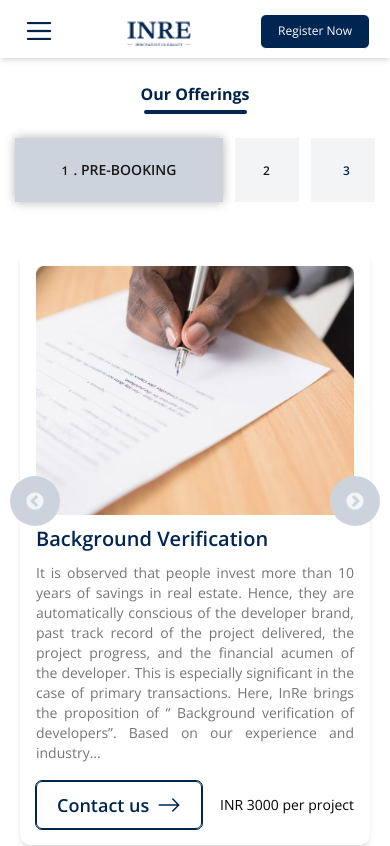
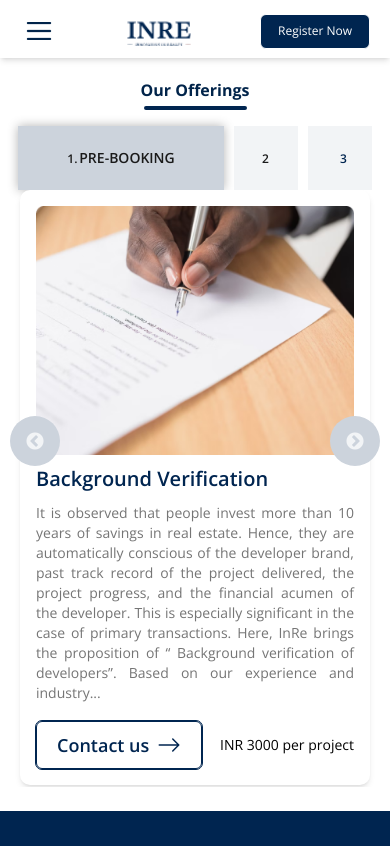
Before and after one commit to Asaduzzaman14/iner-figma-to-react, a React (Create React App) app: page /ourOferings in a window 390 px wide. Shown: the top 846 px of the page. Built offline with nearby package versions, Linux system fonts and the light colour scheme; a web font is replaced by a local one; what tw-elements would draw is missing.

Commit message:
our offering and our team page review

```diff
--- a/src/App.css
+++ b/src/App.css
@@ -356,3 +356,14 @@ border-color: #8888 !important;
 
 
 }
+
+
+
+
+
+.ourTeam .slick-slider .slick-slide {
+  padding: 0 0px !important;
+}
+.ourTeam .slick-list{
+  margin: 0 0px !important;
+}
--- a/src/components/Contact.js
+++ b/src/components/Contact.js
@@ -84,12 +84,12 @@ const Contact = () => {
   };
 
   return (
-    <div className="px-4 max-w-full lg:px-10 xl:px-[100px] 2xl:px-[200px] py-5 lg:py-7">
+    <div className=" max-w-full lg:px-10 xl:px-[100px] 2xl:px-[200px] py-5 lg:py-7">
       <div className="shadow-lg px-4 lg:px-16 ">
         <div>
           {/* image and from  */}
           {/* <div className='flex flex-col-reverse lg:flex-row gap-5 lg:justify-between '> */}
-          <div className="flex flex-col-reverse lg:flex-row gap-5 py-5 xl:gap-[60px] lg:py-10 lg:justify-between items-center ">
+          <div className="flex flex-col-reverse lg:flex-row gap-5  xl:gap-[60px] lg:py-10 lg:justify-between items-center ">
             {/* forms */}
             <div className=" mx-auto w-cal()">
               <div className="text-start">
@@ -293,7 +293,7 @@ const Contact = () => {
             {/* image */}
             <div className="max-w-full md:w-[350px] 2xl:w-[557px]">
               <img
-                className="max-w-full md:w-[300px] 2xl:w-[447px] mx-auto  lg:mb-0"
+                className="max-w-full rounded-md md:w-[300px] 2xl:w-[447px] mx-auto  lg:mb-0"
                 src={image}
                 alt=""
               />
--- a/src/page/ContactUs.js
+++ b/src/page/ContactUs.js
@@ -4,11 +4,13 @@ import Contact from "../components/Contact";
 const ContactUs = () => {
   return (
     <div className="lg:pt-[65px] lg:mb-[83px]">
-      <div className="relative lg:hidden text-center">
-        <h2 className="title text-base lg:text-[32px] -pt-1 mt-0 pb-[35px]">
-          Contact Us
-        </h2>
-        <div className=" border-2 rounded-full h-[2px] w-[54px]  inset-x-0 mx-auto border-[#002550] absolute bottom-4"></div>
+      <div className="">
+        <div className="relative text-center">
+          <h2 className="title pt-5 lg:pt-1 text-base lg:text-[32px] -pt-1 mt-0  lg:pb-[35px]">
+            Contact Us
+          </h2>
+          <div className=" border-2 rounded-full h-[2px] w-[54px]  inset-x-0 mx-auto border-[#002550] absolute -bottom-[5px]"></div>
+        </div>
       </div>
 
       <Contact />
--- a/src/page/OurOfferings.js
+++ b/src/page/OurOfferings.js
@@ -11,7 +11,7 @@ const OurOfferings = () => {
 
   return (
     <div className="px-5  lg:px-10  xl:px-[100px] 2xl:px-[200px]">
-      <div className="relative pt-6 lg:pt-[70px]">
+      <div className="relative pt-5 lg:pt-[70px]">
         <h2 className="title text-base lg:text[32px] pt-0 pb-6">
           Our Offerings
         </h2>
@@ -20,15 +20,15 @@ const OurOfferings = () => {
 
       <div className="lg:hidden">
         <ul
-          class="flex content-center gap-3 lg:gap-[30px] pb-[20px] md:pb-[34px] justify-center flex-row"
+          class="flex content-center gap-2.5 lg:gap-[30px]  md:pb-[34px] justify-center flex-row"
           role="tablist"
           data-te-nav-ref
         >
           <li onClick={() => setShow(1)} role="presentation">
             <a
               href="#tabs-profile"
-              class={`my-2 block lg:w-[100%] xl:w-[467px] lg:h-[100px] ${
-                show == 1 ? "h-16 lg:h-[100px] w-52 px-5" : "w-16 h-16 "
+              class={` lg:w-[100%] xl:w-[467px] lg:h-[100px] ${
+                show == 1 ? "h-16 w-[206px] lg:h-[100px]  px-5" : "w-16 h-16 "
               } flex items-center justify-center  border-transparent
                             data-[te-nav-active]:shadow-[0px_0px_10px_rgba(0,0,0,0.3)]   text-xs font-medium uppercase leading-tight bg-[#F2F4F6] text-[#1A1A1A] hover:isolate hover:border-transparent  focus:isolate focus:border-b-2  data-[te-nav-active]:bg-[#CCD3DC] data-[te-nav-active]:text-[#1A1A1A]   dark:data-[te-nav-active]:border-[#000000] dark:data-[te-nav-active]:text-[#1A1A1A]`}
               data-te-toggle="pill"
@@ -38,16 +38,16 @@ const OurOfferings = () => {
               aria-selected="false"
               data-te-nav-active
             >
-              <div className="flex items-center justify-center gap-1 lg:gap-5 text-center ">
+              <div className="py-5 flex items-center justify-center gap-1 lg:gap-5 text-center ">
                 <span className="number w-0 h-0 lg:w-10 lg:h-10 pr-2 lg:p-0  ">
-                  1{" "}
+                  1{show == 1 && "."}{" "}
                 </span>
                 <span
                   className={`normal-text font-semibold lg:block text-sm lg:text-xl ${
                     show == 1 ? "block text-start" : "hidden"
                   }`}
                 >
-                  . Pre-Booking
+                  Pre-Booking
                 </span>
               </div>
             </a>
@@ -56,7 +56,7 @@ const OurOfferings = () => {
           <li onClick={() => setShow(2)} role="presentation">
             <a
               href="#tabs-messages"
-              class={`my-2 block lg:w-[100%] xl:w-[467px] lg:h-[100px] ${
+              class={` block lg:w-[100%] xl:w-[467px] lg:h-[100px] ${
                 show === 2 ? "h-16 px-5 w-52" : "w-16 h-16"
               } flex items-center justify-center  border-transparent
                             data-[te-nav-active]:shadow-[0px_0px_10px_rgba(0,0,0,0.3)]   text-xs font-medium uppercase leading-tight bg-[#F2F4F6] text-[#1A1A1A] hover:isolate hover:border-transparent  focus:isolate focus:border-b-2 data-[te-nav-active]:border-[#000000] data-[te-nav-active]:bg-[#CCD3DC] data-[te-nav-active]:text-[#1A1A1A]   dark:data-[te-nav-active]:border-[#000000] dark:data-[te-nav-active]:text-[##1A1A1A]`}
@@ -66,13 +66,13 @@ const OurOfferings = () => {
               aria-controls="tabs-messages"
               aria-selected="false"
             >
-              <div className="flex items-center justify-center gap-2 lg:gap-5 py-5">
+              <div className="flex items-center justify-center gap-2 lg:gap-5 py-2">
                 <span className="number w-0 h-0 pr-2 flex items-center">
                   2{show === 2 && "."}{" "}
                 </span>
                 <span
-                  className={`normal-text font-semibold text-start lg:block text-sm lg:text-xl ${
-                    show === 2 ? "block" : "hidden"
+                  className={`normal-text  font-semibold text-start lg:block text-sm lg:text-xl ${
+                    show === 2 ? "block leading-6 w-[129px] " : "hidden"
                   }`}
                 >
                   {" "}
@@ -85,8 +85,8 @@ const OurOfferings = () => {
           <li onClick={() => setShow(3)} role="presentation">
             <a
               href="#tabs-home"
-              class={`my-2 block lg:w-[100%] xl:w-[467px] lg:h-[100px]  ${
-                show === 3 ? "h-16 px-5 w-52" : "w-16 h-16"
+              class={` block lg:w-[100%] xl:w-[467px] lg:h-[100px]  ${
+                show === 3 ? "h-16 w-[206px]" : "w-16 h-16"
               } flex items-center justify-center border-transparent
                             data-[te-nav-active]:shadow-[0px_0px_10px_rgba(0,0,0,0.3)]   text-xs font-medium uppercase leading-tight bg-[#F2F4F6] text-[#1A1A1A] hover:isolate hover:border-transparent  focus:isolate focus:border-b-2 data-[te-nav-active]:border-[#000000] data-[te-nav-active]:bg-[#CCD3DC] data-[te-nav-active]:text-[#1A1A1A]   dark:data-[te-nav-active]:border-[#000000] dark:data-[te-nav-active]:text-[##1A1A1A]`}
               data-te-toggle="pill"
@@ -110,7 +110,7 @@ const OurOfferings = () => {
         </ul>
       </div>
 
-      <div className="py-5">
+      <div className="">
         <div className="hidden lg:block">
           <ul
             class="  grid grid-cols-1 lg:grid-cols-3 gap-7 mb-5  list-none flex-col flex-wrap border-b-0 pl-0 md:flex-row"
--- a/src/page/OurTeamPage.js
+++ b/src/page/OurTeamPage.js
@@ -40,12 +40,17 @@ const OurTeampage = () => {
 
   return (
     <div className="mb-[25px]">
-      <div className="bg-[#E6EAEE] mb-[25px] lg:mb-[35px]">
+      <div className="bg-[#E6EAEE] pb-2 mb-[25px] lg:mb-[35px]">
+        <div className="relative pt-5 pb-6 lg:pt-[70px]">
+          <h2 className="title text-base lg:text[32px] pt-0 ">Our Team</h2>
+          <div className=" border-2 rounded-full h-[2px] w-[81px]  inset-x-0 mx-auto border-[#002550] absolute bottom-4"></div>
+        </div>
+
         {/* ************************** */}
         {/* <About /> */}
         {/* ************************** */}
 
-        <div className="font-sans py-[35px]  px-5  lg:px-10  xl:px-[100px] 2xl:px-[200px]">
+        <div className="font-sans px-5  lg:px-10  xl:px-[100px] 2xl:px-[200px]">
           <div className="w-[360px] md:w-full mx-auto bg-[#F2F4F6] p-4 md:p-6 lg:p-7 grid grid-cols-1 lg:grid-cols-2 items-center content-center gap-[10px] lg:gap-[30px]">
             <div>
               <img
```
